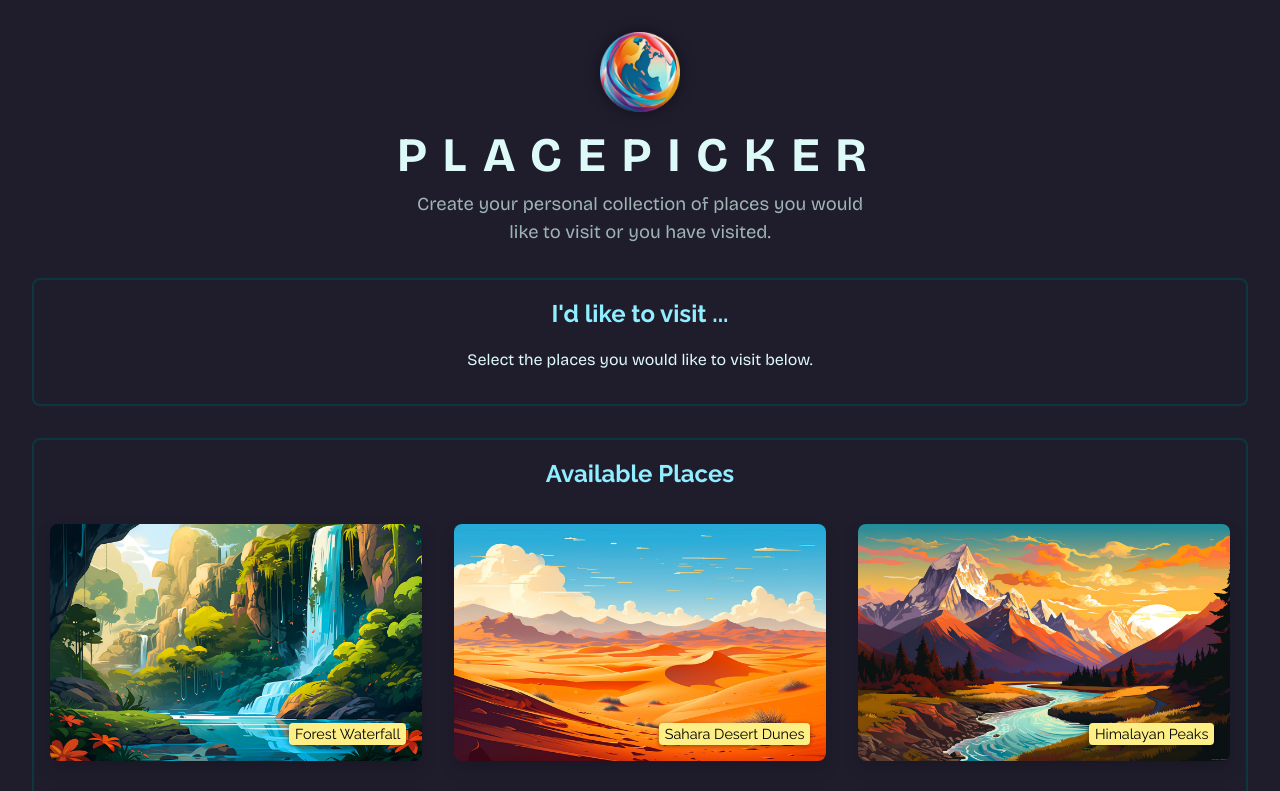
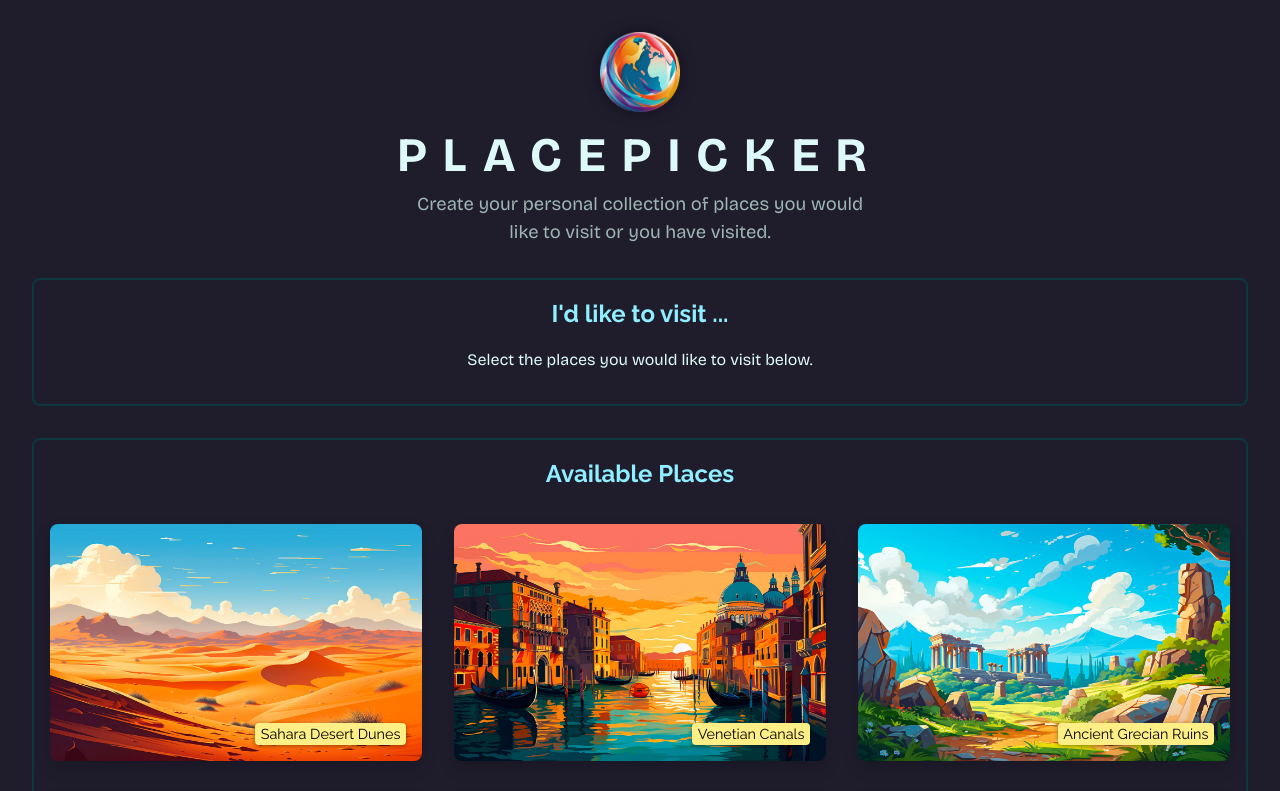
Before and after one commit to Naama133/Places-picker, a React (Vite) app: page / in a window 1280 px wide. Shown: the top 791 px of the page. Built offline with nearby package versions, Linux system fonts and the light colour scheme.

Commit message:
Using side effect in order to display last browser state

```diff
--- a/src/App.jsx
+++ b/src/App.jsx
@@ -1,5 +1,5 @@
-import { useRef, useState } from 'react';
-
+import { useRef, useState, useEffect } from 'react';
+import { sortPlacesByDistance } from './loc.js'
 import Places from './components/Places.jsx';
 import { AVAILABLE_PLACES } from './data.js';
 import Modal from './components/Modal.jsx';
@@ -7,9 +7,25 @@ import DeleteConfirmation from './components/DeleteConfirmation.jsx';
 import logoImg from './assets/logo.png';
 
 function App() {
+  const storedIds = JSON.parse(localStorage.getItem('selectedPlaces')) || [];
+  const storedPlaces = storedIds.map((id) => AVAILABLE_PLACES.find((place) => place.id === id));
+
   const modal = useRef();
   const selectedPlace = useRef();
-  const [pickedPlaces, setPickedPlaces] = useState([]);
+  const [pickedPlaces, setPickedPlaces] = useState(storedPlaces);
+  const [availablePleces, setAvailablePleces] = useState([]);
+
+  useEffect(() => {
+      // navigator.geolocation.getCurrentPosition((position) => {
+      //   const sortedPlaces = sortPlacesByDistance(AVAILABLE_PLACES, position.coords.latitude, position.coords.longitude);
+      //   setAvailablePleces(sortedPlaces);
+      // });
+
+      const sortedPlaces = sortPlacesByDistance(AVAILABLE_PLACES, 25, 0);
+      setAvailablePleces(sortedPlaces);
+
+  }, []);
+
 
   function handleStartRemovePlace(id) {
     modal.current.open();
@@ -28,6 +44,12 @@ function App() {
       const place = AVAILABLE_PLACES.find((place) => place.id === id);
       return [place, ...prevPickedPlaces];
     });
+
+    const storedIds = JSON.parse(localStorage.getItem('selectedPlaces')) || [];
+    if(storedIds.indexOf(id) === -1)
+    {
+      localStorage.setItem('selectedPlaces', JSON.stringify([id, ...storedIds]));
+    }
   }
 
   function handleRemovePlace() {
@@ -35,6 +57,9 @@ function App() {
       prevPickedPlaces.filter((place) => place.id !== selectedPlace.current)
     );
     modal.current.close();
+
+    const storedIds = JSON.parse(localStorage.getItem('selectedPlaces')) || [];
+    localStorage.setItem('selectedPlaces', JSON.stringify(storedIds.filter((id) => id !== selectedPlace.current)));
   }
 
   return (
@@ -63,7 +88,8 @@ function App() {
         />
         <Places
           title="Available Places"
-          places={AVAILABLE_PLACES}
+          places={availablePleces}
+          fallbackText="Sorting places by distance..."
           onSelectPlace={handleSelectPlace}
         />
       </main>
```
